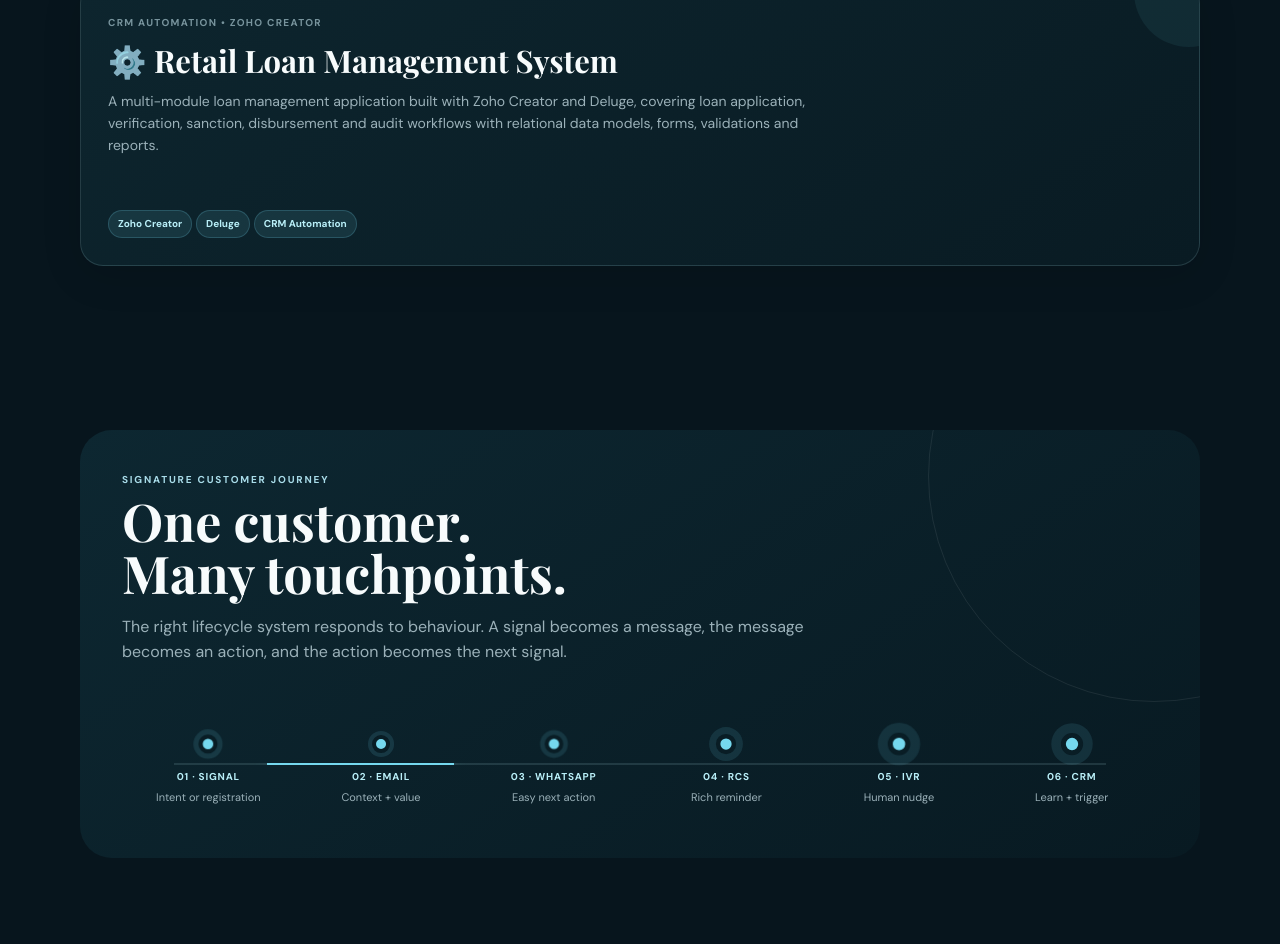
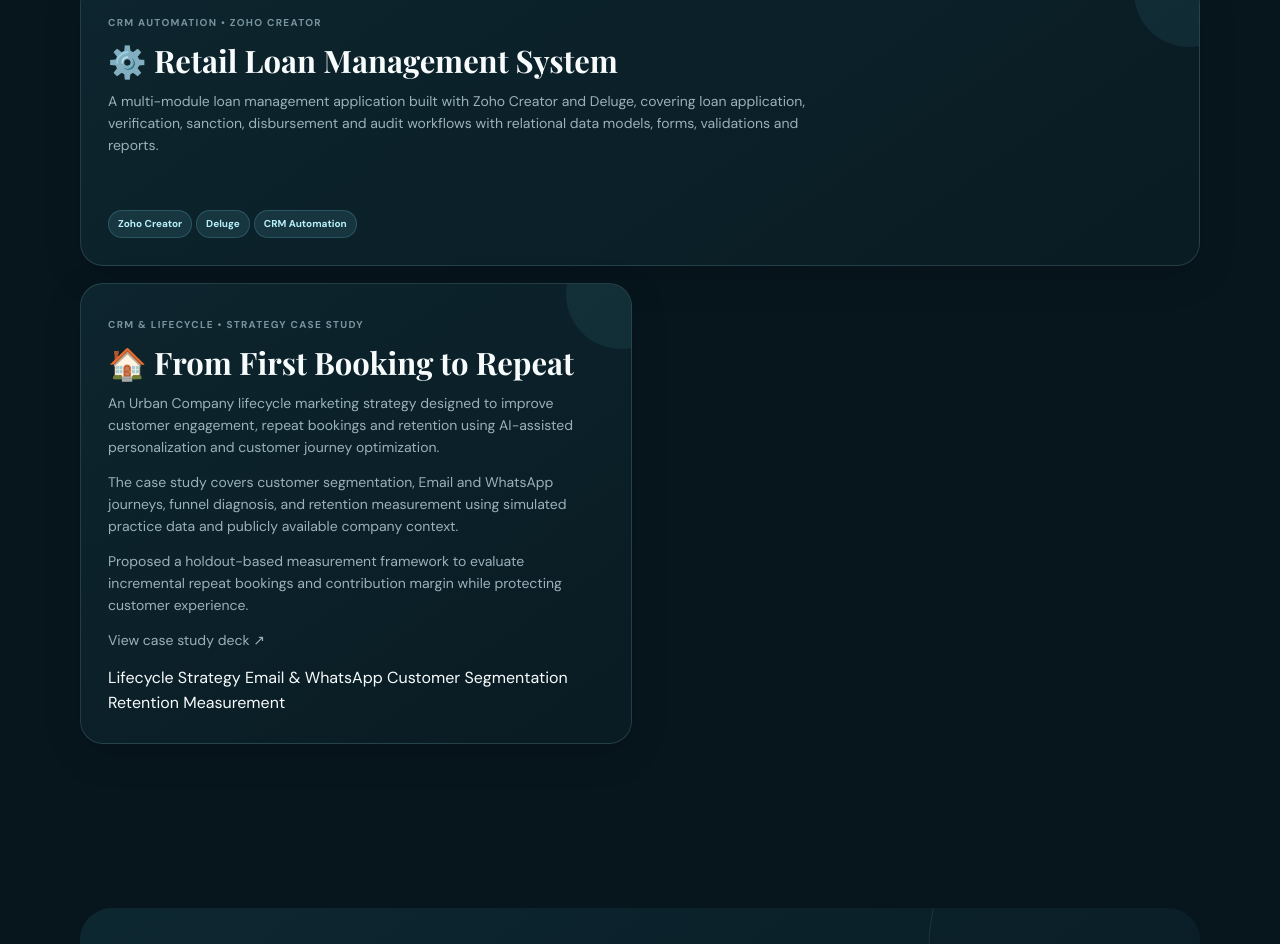
Before and after one commit to maithilivishwakarma10-ctrl/portfolio, a plain HTML site: page index.html in a window 1280 px wide. Shown: the part 1796-2740 px from the top of the page. Drawn offline with nearby package versions, Linux system fonts and the light colour scheme.

Commit message:
Update index.html

```diff
--- a/index.html
+++ b/index.html
@@ -308,6 +308,47 @@
 <article class="project reveal"><div><span class="tag">AI × Automation • Build</span><h3>🤖 From Trend → Content</h3><p>An AI-powered workflow that turns trending topics into platform-specific content: Instagram captions, LinkedIn posts, blog ideas, hashtags, reel concepts and image prompts.</p></div><div><span class="pill">Make.com</span><span class="pill">Gemini AI</span><span class="pill">Google Sheets</span></div></article>
 <article class="project reveal"><div><span class="tag">B2B Product Marketing • Strategic Work</span><h3>🔍 Making Complex Products Click</h3><p>Product-marketing work for an autonomous drone operations platform — translating technical capabilities into stakeholder-relevant business outcomes and clearer product communication.</p></div><div><a class="project-link" href="#drone-case">View project →</a><div><span class="pill">B2B</span><span class="pill">Product Marketing</span><span class="pill">Positioning</span></div></div></article>
 <article class="project reveal"><div><span class="tag">CRM Automation • Zoho Creator</span><h3>⚙️ Retail Loan Management System</h3><p>A multi-module loan management application built with Zoho Creator and Deluge, covering loan application, verification, sanction, disbursement and audit workflows with relational data models, forms, validations and reports.</p></div><div><span class="pill">Zoho Creator</span><span class="pill">Deluge</span><span class="pill">CRM Automation</span></div></article>
+<article class="project reveal">
+  <div>
+    <span class="tag">CRM &amp; Lifecycle • Strategy Case Study</span>
+    <h3>🏠 From First Booking to Repeat</h3>
+
+    <p>
+      An Urban Company lifecycle marketing strategy designed to improve
+      customer engagement, repeat bookings and retention using AI-assisted
+      personalization and customer journey optimization.
+    </p>
+
+    <p>
+      The case study covers customer segmentation, Email and WhatsApp
+      journeys, funnel diagnosis, and retention measurement using simulated
+      practice data and publicly available company context.
+    </p>
+
+    <p>
+      Proposed a holdout-based measurement framework to evaluate incremental
+      repeat bookings and contribution margin while protecting customer
+      experience.
+    </p>
+
+    <p>
+      <a
+        href="https://docs.google.com/presentation/d/1H1NR4IuQuWXP-0hecMqadeq7XOHxakf6/edit?usp=sharing&ouid=105891858830811991401&rtpof=true&sd=true"
+        target="_blank"
+        rel="noopener noreferrer"
+      >
+        View case study deck ↗
+      </a>
+    </p>
+
+    <div class="pills">
+      <span>Lifecycle Strategy</span>
+      <span>Email &amp; WhatsApp</span>
+      <span>Customer Segmentation</span>
+      <span>Retention Measurement</span>
+    </div>
+  </div>
+</article>
 </div></div></section>
 
 <section id="journey"><div class="wrap"><div class="journey-shell reveal">
```
